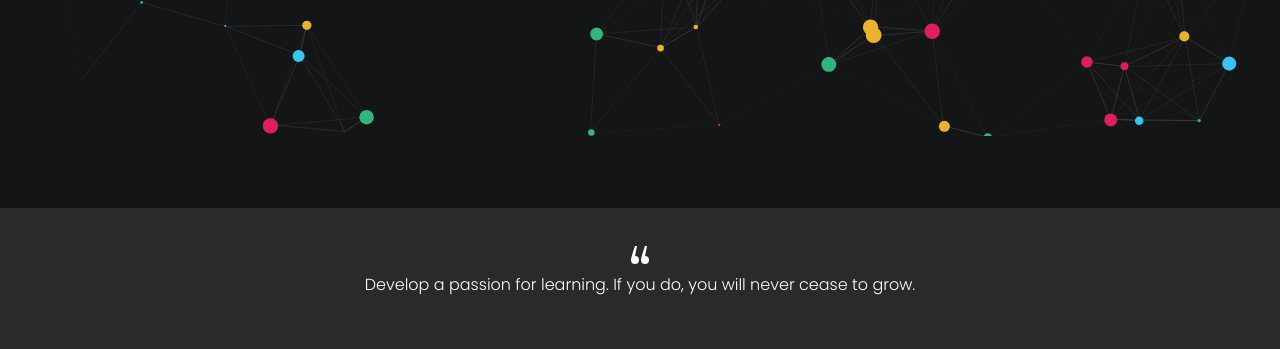
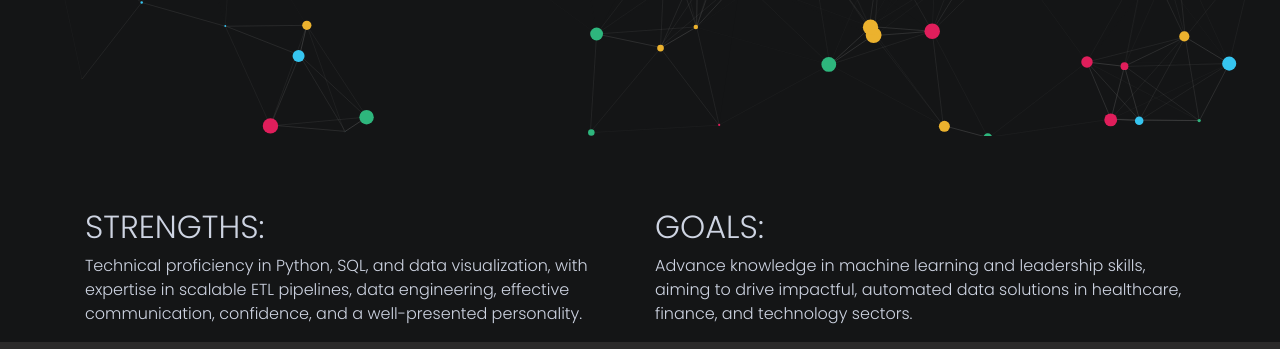
Before and after one commit to Amith21051999/Amith21051999.github.io, a plain HTML site: page index.html in a window 1280 px wide. Shown: the part 664-1013 px from the top of the page. Drawn offline with nearby package versions, Linux system fonts and the light colour scheme; animation ran at ten frames a second; some icons are missing; files whose address does not match are found by name.

Commit message:
Update index.html

```diff
--- a/index.html
+++ b/index.html
@@ -79,8 +79,6 @@
                 <div>
                     <div class="social-icons">
 
-
-
                         <a class="socialicon linkedin" href="https://www.linkedin.com/in/amit-kapoor-b7b97a198/" target="_blank" rel="author">
                             <svg class="linkedin-icon" xmlns="http://www.w3.org/2000/svg" width="35" viewBox="0 0 24 24" fill="#0e76a8" stroke-width="1" stroke-linecap="round" stroke-linejoin="round" class="feather feather-linkedin">
                                 <path d="M16 8a6 6 0 0 1 6 6v7h-4v-7a2 2 0 0 0-2-2 2 2 0 0 0-2 2v7h-4v-7a6 6 0 0 1 6-6z"></path>
@@ -124,6 +122,21 @@
     </center>
 
     <br><br><br>
+
+    <!-- Strengths and Goals Section -->
+    <div class="container">
+        <div class="row">
+            <div class="col-sm-6">
+                <h2>STRENGTHS:</h2>
+                <p>Technical proficiency in Python, SQL, and data visualization, with expertise in scalable ETL pipelines, data engineering, effective communication, confidence, and a well-presented personality.</p>
+            </div>
+            <div class="col-sm-6">
+                <h2>GOALS:</h2>
+                <p>Advance knowledge in machine learning and leadership skills, aiming to drive impactful, automated data solutions in healthcare, finance, and technology sectors.</p>
+            </div>
+        </div>
+    </div>
+
     <!-- Dynamic footer section -->
     <script src="https://code.jquery.com/jquery-3.5.1.min.js" integrity="sha256-9/aliU8dGd2tb6OSsuzixeV4y/faTqgFtohetphbbj0=" crossorigin="anonymous"></script>
 
```
